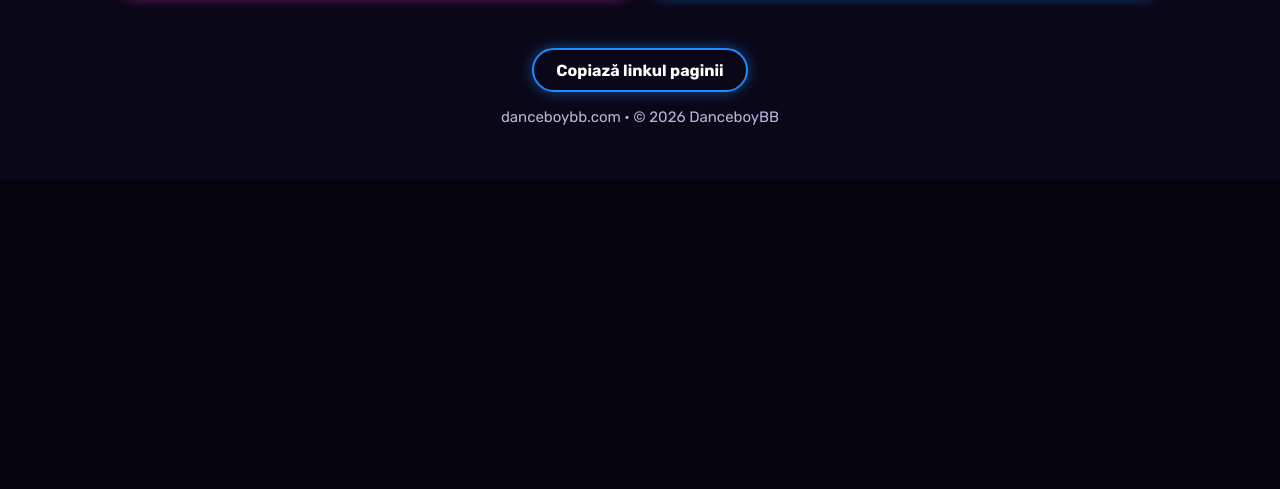
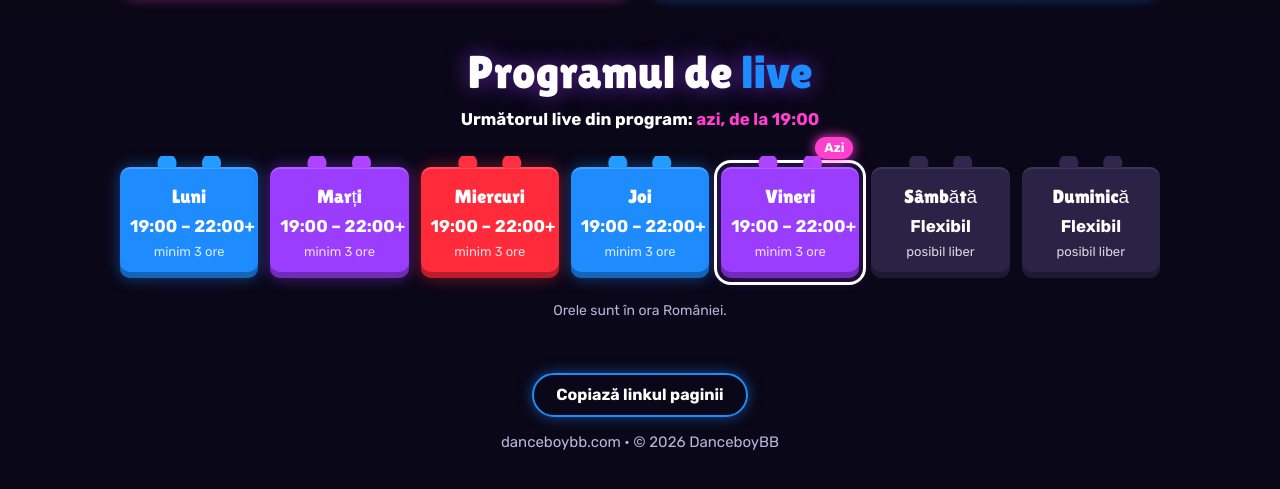
Before and after one commit to mariusenec-png/danceboybb-site, a plain HTML site: page index.html in a window 1280 px wide. Shown: the part 972-1461 px from the top of the page. Before the commit the page ends 1152 px from the top, so only its background shows below. Drawn offline with Linux system fonts and the light colour scheme.

Commit message:
Add weekly live schedule section
Co-Authored-By: Claude Opus 5.5 <noreply@anthropic.com>
Claude-Session: https://claude.ai/code/session_01CGeyMRM6jwBzBXxs6qhpvR

```diff
--- a/index.html
+++ b/index.html
@@ -69,12 +69,37 @@ a.badge:focus-visible,.copy:focus-visible{outline:3px solid #fff;outline-offset:
 .badge.off{opacity:.55;box-shadow:none}
 .badge.off .go{font-size:13px;color:var(--soft);white-space:nowrap}
 
+/* Live schedule - each day is a toy brick with studs on top */
+.sched-band{background:#0a0718;padding-top:0}
+.sched-title{margin:0;text-align:center;font:400 clamp(32px,5vw,46px)/1.05 "Lilita One",Impact,sans-serif;text-shadow:0 0 22px rgba(155,61,255,.6)}
+.sched-title b{font-weight:400;color:var(--blue)}
+.next{margin:10px auto 0;text-align:center;font-weight:700;font-size:17px;color:#fff}
+.next span{color:var(--pink);white-space:nowrap}
+.sched{list-style:none;margin:34px 0 0;padding:0;display:grid;grid-template-columns:repeat(7,minmax(0,1fr));gap:12px}
+.day{position:relative;padding:18px 10px 16px;border-radius:10px;text-align:center;background:var(--c);
+  box-shadow:inset 0 -6px 0 rgba(0,0,0,.28),inset 0 2px 0 rgba(255,255,255,.18),0 0 16px color-mix(in srgb,var(--c) 45%,transparent)}
+.day::before{content:"";position:absolute;left:50%;top:-11px;width:64%;height:12px;transform:translateX(-50%);
+  background:radial-gradient(circle at 25% 60%,var(--c) 0 9px,transparent 10px),radial-gradient(circle at 75% 60%,var(--c) 0 9px,transparent 10px);filter:brightness(1.12)}
+.day h3{margin:0;font:400 19px/1.2 "Lilita One",Impact,sans-serif}
+.day .hrs{display:block;margin-top:6px;font-weight:700;font-size:17px;white-space:nowrap}
+.day .note{display:block;margin-top:2px;font-size:13px;color:rgba(255,255,255,.82)}
+.day.off{--c:#2a2346;box-shadow:inset 0 -6px 0 rgba(0,0,0,.28),inset 0 2px 0 rgba(255,255,255,.08)}
+.day.today{outline:3px solid #fff;outline-offset:4px}
+.day .now{position:absolute;top:-30px;right:6px;padding:1px 9px;border-radius:999px;background:var(--pink);font-size:13px;font-weight:700;box-shadow:0 0 12px var(--pink)}
+.tz{margin:22px 0 0;text-align:center;font-size:14px;color:var(--soft)}
+
 /* Footer */
 .foot{background:#0a0718;padding-top:0;text-align:center;color:var(--soft);font-size:15px}
 .copy{min-height:44px;padding:10px 22px;border-radius:999px;border:2px solid var(--blue);background:transparent;color:#fff;font:700 16px Rubik,sans-serif;cursor:pointer;box-shadow:0 0 14px rgba(30,139,255,.5)}
 .copy:hover{background:var(--blue)}
 .foot p{margin:14px 0 0}
 
+@media(max-width:820px){
+  .sched{grid-template-columns:minmax(0,1fr);gap:22px;max-width:520px;margin-inline:auto}
+  .day{display:grid;grid-template-columns:7.5em 1fr;align-items:center;text-align:start;padding:14px 18px}
+  .day .hrs{margin:0}
+  .day .note{grid-column:2}
+}
 @media(max-width:600px){
   .grid{grid-template-columns:minmax(0,1fr);gap:14px}
   .badge{min-height:74px;padding:12px 16px}
@@ -125,6 +150,15 @@ a.badge:focus-visible,.copy:focus-visible{outline:3px solid #fff;outline-offset:
   </div>
 </main>
 
+<section class="band sched-band" id="program" aria-labelledby="sched-title">
+  <div class="wrap">
+    <h2 class="sched-title" id="sched-title">Programul de <b>live</b></h2>
+    <p class="next" id="next"></p>
+    <ol class="sched" id="sched"></ol>
+    <p class="tz">Orele sunt în ora României.</p>
+  </div>
+</section>
+
 <footer class="band foot">
   <div class="wrap">
     <button class="copy" id="copy" type="button">Copiază linkul paginii</button>
@@ -157,6 +191,19 @@ a.badge:focus-visible,.copy:focus-visible{outline:3px solid #fff;outline-offset:
     { name: "Facebook", handle: "DanceboyBB", url: "https://www.facebook.com/profile.php?id=100000952430353", icon: "people", color: "#1e8bff" }
   ];
 
+  // Live schedule (Romania time). live:false = flexible / maybe off.
+  const SCHEDULE = [
+    { day: "Luni", hours: "19:00 – 22:00+", note: "minim 3 ore", live: true, color: "#1e8bff" },
+    { day: "Marți", hours: "19:00 – 22:00+", note: "minim 3 ore", live: true, color: "#9b3dff" },
+    { day: "Miercuri", hours: "19:00 – 22:00+", note: "minim 3 ore", live: true, color: "#ff2b3a" },
+    { day: "Joi", hours: "19:00 – 22:00+", note: "minim 3 ore", live: true, color: "#1e8bff" },
+    { day: "Vineri", hours: "19:00 – 22:00+", note: "minim 3 ore", live: true, color: "#9b3dff" },
+    { day: "Sâmbătă", hours: "Flexibil", note: "posibil liber", live: false },
+    { day: "Duminică", hours: "Flexibil", note: "posibil liber", live: false }
+  ];
+  const LIVE_START = "19:00";
+  const LIVE_END_HOUR = 22; // after this hour the next scheduled live is the next live day
+
   // Floating bricks: x/y in %, size in px, colour, rotation, float duration
   const BRICKS = [
     { x: 6, y: 14, s: 74, c: "#ff2b3a", r: -12, d: 3.4 },
@@ -186,6 +233,34 @@ a.badge:focus-visible,.copy:focus-visible{outline:3px solid #fff;outline-offset:
     `<svg class="brick${b.far ? " far" : ""}" style="left:${b.x}%;top:${b.y}%;--s:${b.s}px;--c:${b.c};--r:${b.r}deg;--d:${b.d}s"><use href="#brick"/></svg>`
   ).join("");
 
+  // Current day and hour in Romania (0 = Monday)
+  const roParts = Object.fromEntries(new Intl.DateTimeFormat("en-US", { timeZone: "Europe/Bucharest", weekday: "short", hour: "numeric", hourCycle: "h23" })
+    .formatToParts(new Date()).map(p => [p.type, p.value]));
+  const today = ["Mon", "Tue", "Wed", "Thu", "Fri", "Sat", "Sun"].indexOf(roParts.weekday);
+  const hour = Number(roParts.hour);
+
+  document.getElementById("sched").innerHTML = SCHEDULE.map((d, i) => `
+    <li class="day${d.live ? "" : " off"}${i === today ? " today" : ""}"${d.live ? ` style="--c:${esc(d.color)}"` : ""}>
+      ${i === today ? '<span class="now">Azi</span>' : ""}
+      <h3>${esc(d.day)}</h3>
+      <span class="hrs">${esc(d.hours)}</span>
+      <span class="note">${esc(d.note)}</span>
+    </li>`).join("");
+
+  // Next scheduled live (from the schedule only - not a real live status)
+  if (today >= 0) {
+    let next = -1;
+    for (let k = 0; k < 7; k++) {
+      const i = (today + k) % 7;
+      if (SCHEDULE[i].live && !(k === 0 && hour >= LIVE_END_HOUR)) { next = k; break; }
+    }
+    if (next >= 0) {
+      const i = (today + next) % 7;
+      const when = next === 0 ? "azi" : next === 1 ? "mâine" : SCHEDULE[i].day.toLowerCase();
+      document.getElementById("next").innerHTML = `Următorul live din program: <span>${esc(when)}, de la ${esc(LIVE_START)}</span>`;
+    }
+  }
+
   document.getElementById("year").textContent = new Date().getFullYear();
 
   const btn = document.getElementById("copy");
```
